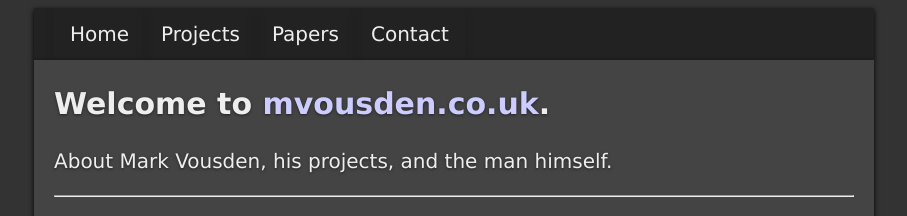
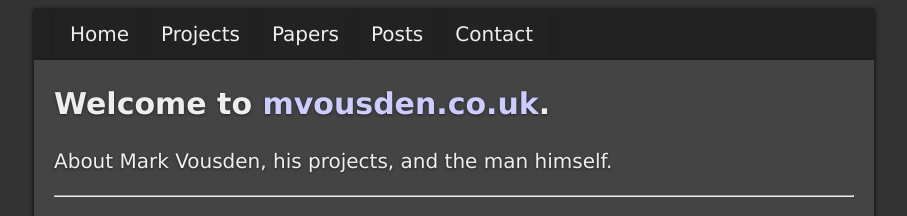
Before and after one commit to mvousden/personal-site, a Jekyll site: the page built from index.html, in a window 1280 px wide. Shown: the top 216 px of the page, without its empty margins (186-1093 px from the left). Built offline with Jekyll 4.4.1, drawn with Linux system fonts in a browser that asks for light colours.

Commit message:
Add a posts page.

```diff
--- a/_includes/navbar.html
+++ b/_includes/navbar.html
@@ -2,5 +2,6 @@
     <li><a class="active" href="./index.html">Home</a></li>
     <li><a href="./projects.html">Projects</a></li>
     <li><a href="./papers.html">Papers</a></li>
+    <li><a href="./posts.html">Posts</a></li>
     <li><a href="./contact.html">Contact</a></li>
 </ul>
--- /dev/null
+++ b/posts.html
@@ -0,0 +1,4 @@
+---
+layout: many_posts
+title: Posts
+---
```
